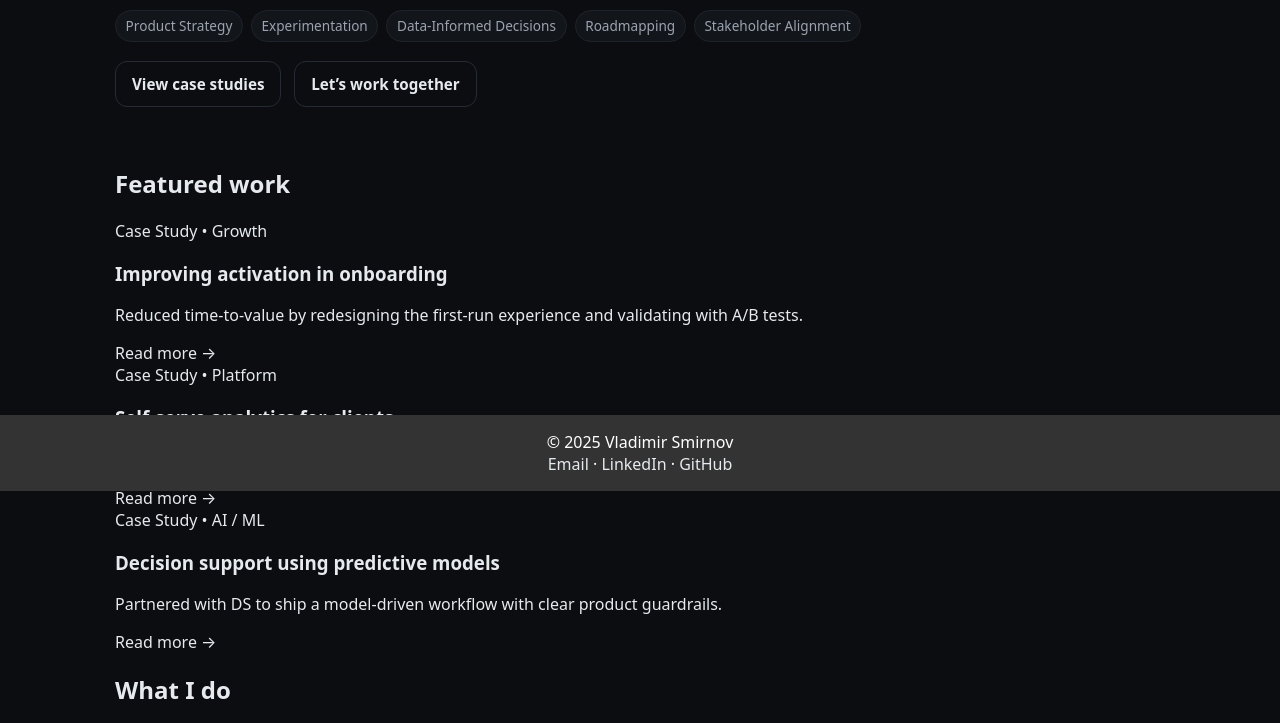
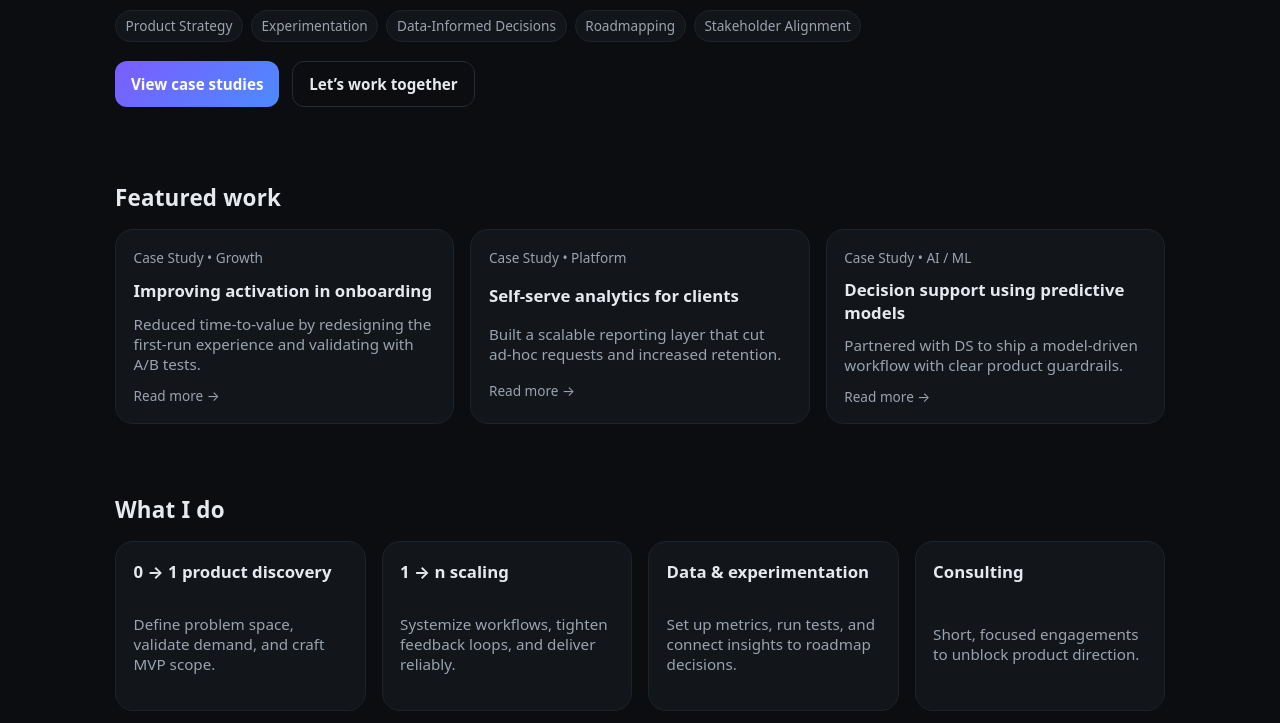
Before and after one commit to Rhodaris/rhodaris.github.io, a plain HTML site: page index.html in a window 1280 px wide. Shown: the part 309-1032 px from the top of the page. Drawn offline with Linux system fonts and the light colour scheme.

Commit message:
initial version

```diff
--- a/assets/css/style.css
+++ b/assets/css/style.css
@@ -66,30 +66,44 @@ a:hover{ color:var(--accent-2); }
   border:1px solid #252B36; background:transparent; color:var(--text);
   transition: all .15s ease;
 }
+.btn:hover{ transform: translateY(-1px); border-color:#394154; }
+.btn-primary{
+  background: linear-gradient(135deg, var(--accent), #4B8BFF);
+  border:none; color:white;
+}
+.btn-primary:hover{ filter: brightness(1.06); }
 
-h1 {
-    color: #333;
-    margin-bottom: 1rem;
+.section{ padding: 2.2rem 0; }
+.section h2{ font-size:1.4rem; margin:0 0 1rem; letter-spacing:0.2px; }
+.section p{ color:var(--muted); }
+
+.grid{
+  display:grid; gap:1rem;
+  grid-template-columns: repeat(auto-fit, minmax(240px, 1fr));
 }
+.card{
+  background: var(--surface);
+  border:1px solid #1E232B;
+  border-radius: var(--radius);
+  padding:1.1rem;
+  display:grid; gap:0.7rem;
+  min-height: 170px;
+  transition: transform .15s ease, border-color .15s ease;
+}
+.card:hover{ transform: translateY(-2px); border-color:#2E3644; }
+.card .meta{ font-size:0.85rem; color:var(--muted); }
+.card h3{ margin:0; font-size:1.05rem; }
+.card p{ margin:0; color:var(--muted); font-size:0.95rem; }
 
-/* Avatar image */
-.avatar {
-    width: 200px;
-    height: 200px;
-    border-radius: 50%;
-    object-fit: cover;
-    margin: 1rem 0;
+.footer{
+  padding:2rem 0; margin-top:1rem; border-top:1px solid #1E232B; color:var(--muted);
+  font-size:0.9rem;
 }
+.footer-inner{ display:flex; justify-content:space-between; flex-wrap:wrap; gap:0.8rem; }
+.small{ font-size:0.85rem; color:var(--muted); }
 
-/* Footer */
-footer {
-    background-color: #333;
-    color: #fff;
-    text-align: center;
-    padding: 1rem 0;
-    position: fixed;
-    bottom: 0;
-    width: 100%;
+.list{
+  display:grid; gap:0.8rem;
 }
 .list-item{
   background: var(--surface);
```
